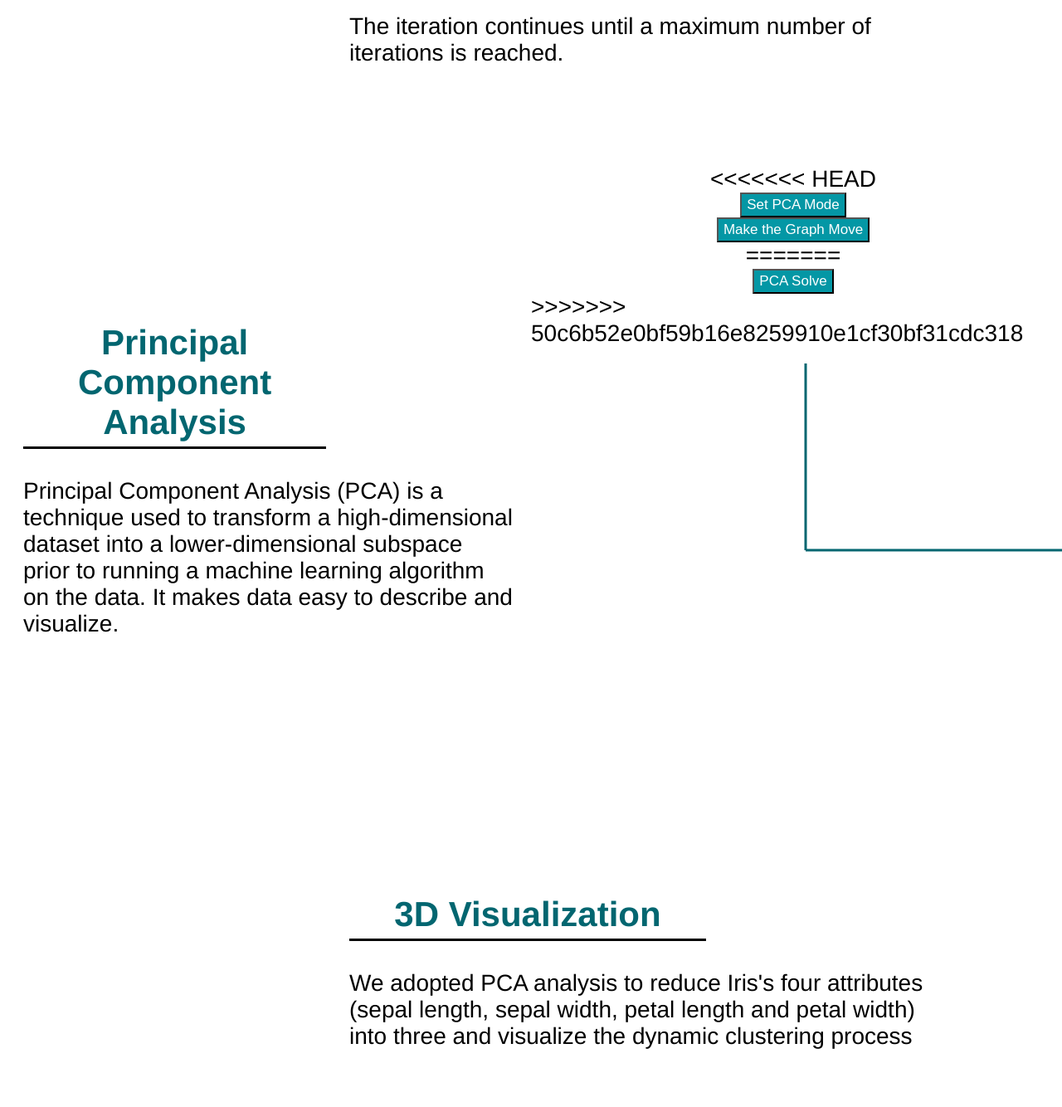
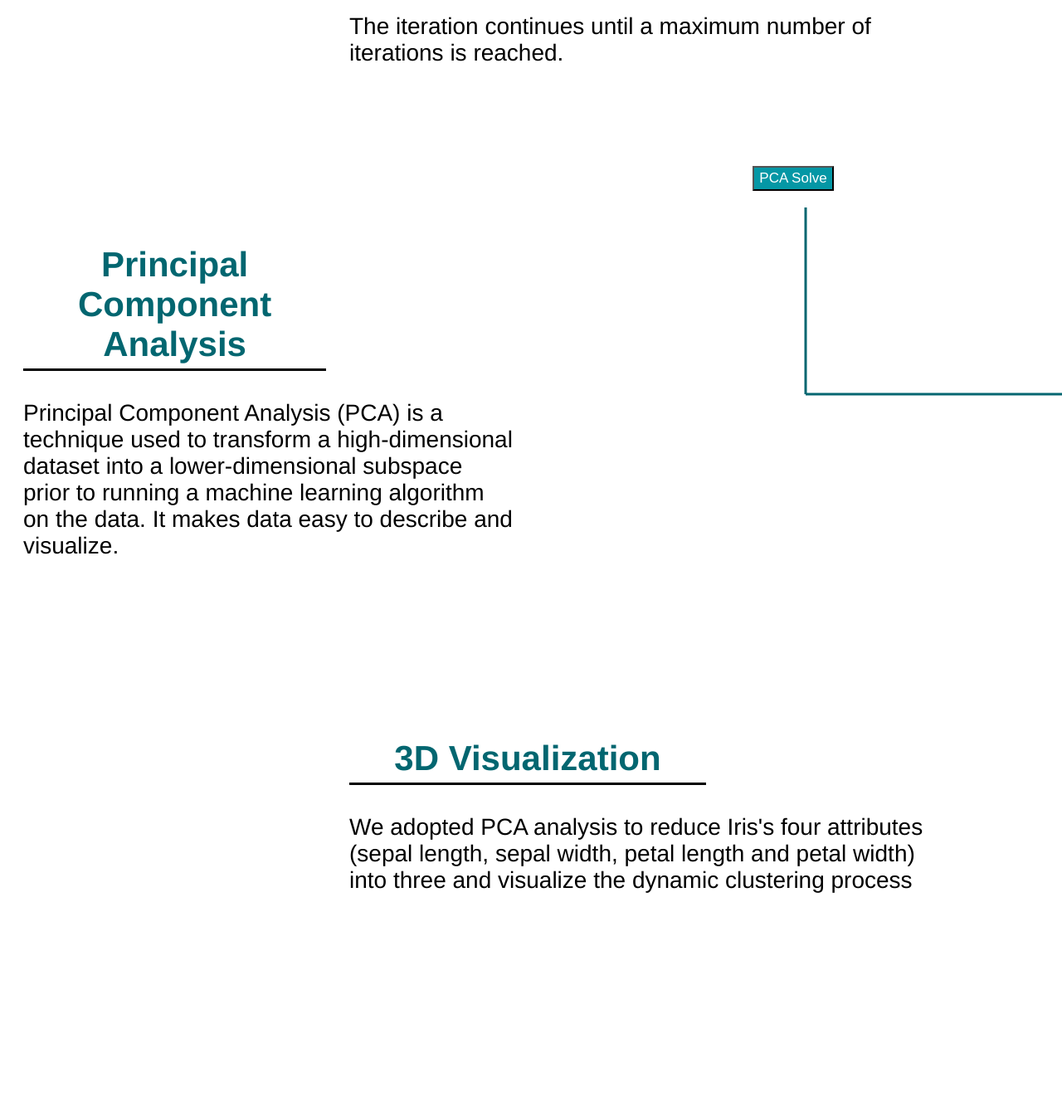
Before and after one commit to clarehsu390/Clustering-Visualization, a Django app: page / in a window 1280 px wide. Shown: the part 3683-5017 px from the top of the page at 83% size. After the commit the page ends 4759 px from the top, so only its background shows below. Run offline with Django 3.2, Linux system fonts and the light colour scheme; data comes from the database, SQL or seed files in the repository; some libraries are stand-ins or nearby versions.

Commit message:
fixed HEAD

```diff
--- a/clustering/src/iris/templates/iris/index.html
+++ b/clustering/src/iris/templates/iris/index.html
@@ -145,12 +145,7 @@
             Principal Component Analysis (PCA) is a technique used to  transform a high-dimensional dataset into a lower-dimensional subspace prior to running a machine learning algorithm on the data. It makes data easy to describe and visualize.
         </div>
         <div id="pca">
-<<<<<<< HEAD
-             <button onclick="solve()">Set PCA Mode </button>
-             <button onclick="move()"> Make the Graph Move </button>
-=======
             <button onclick="solve()">PCA Solve</button>
->>>>>>> 50c6b52e0bf59b16e8259910e1cf30bf31cdc318
              <script src="../../static/pca3d.js"></script>
         </div>
     </div>
```
